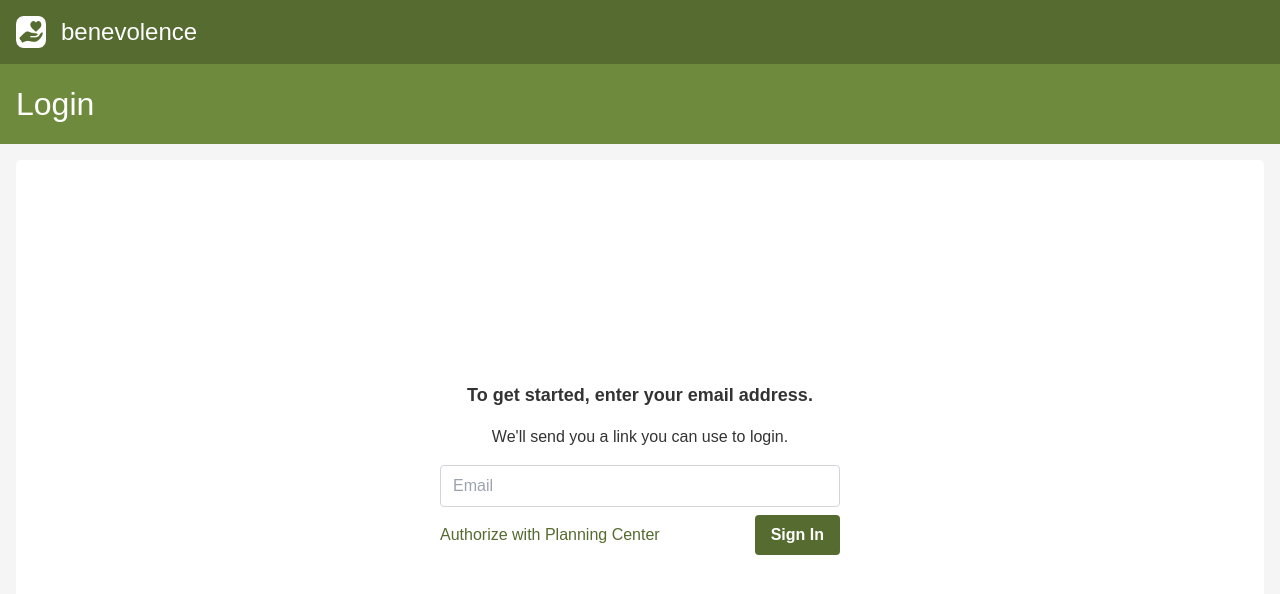
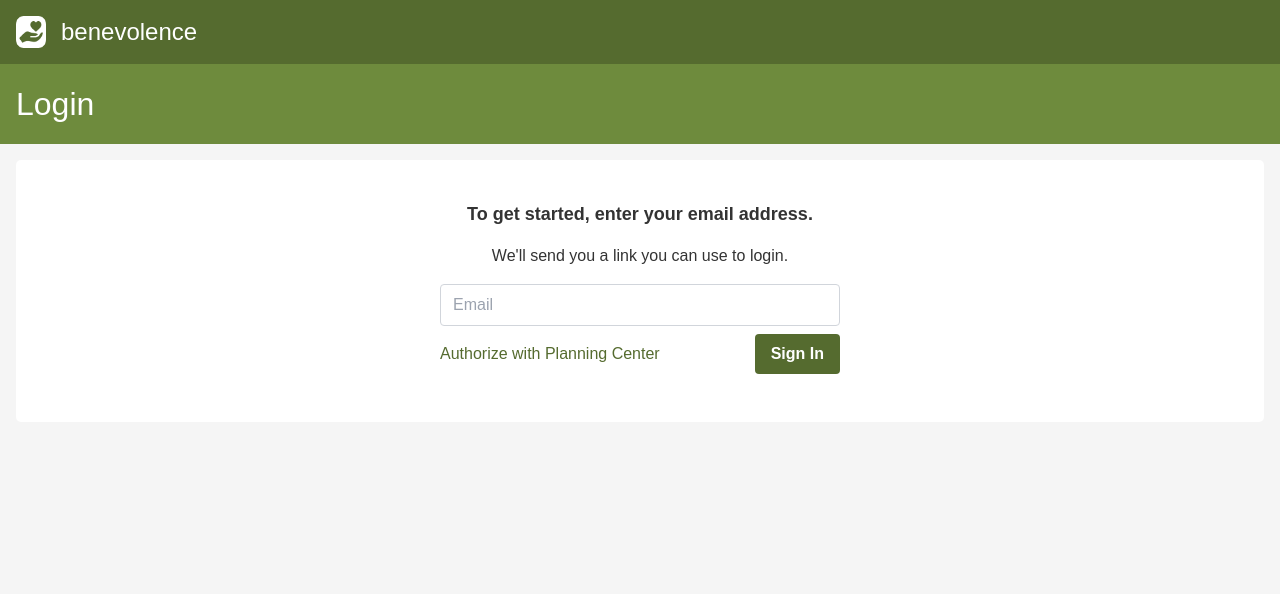
Before and after one commit to hdlane/benevolence-app-client, a React (Vite) app: page /login in a window 1280 px wide. Shown: the top 594 px of the page. Built offline with nearby package versions, Linux system fonts and the light colour scheme.

Commit message:
Fix #root height to prevent background only being set to 100vh.

```diff
--- a/src/index.css
+++ b/src/index.css
@@ -46,7 +46,8 @@ a:hover {
 #root {
   display: flex;
   flex-direction: column;
-  height: 100vh;
+  height: auto;
+  min-height: 100vh;
   background-color: #F5F5F5;
 }
 
```
